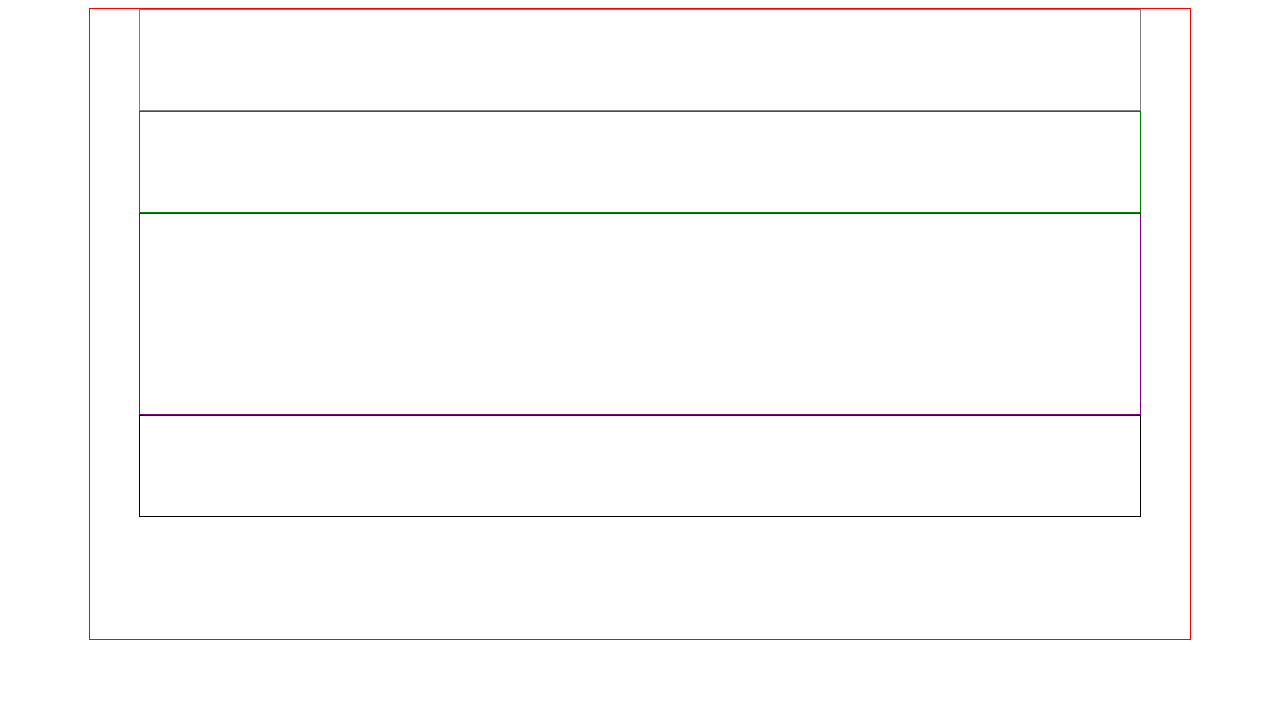
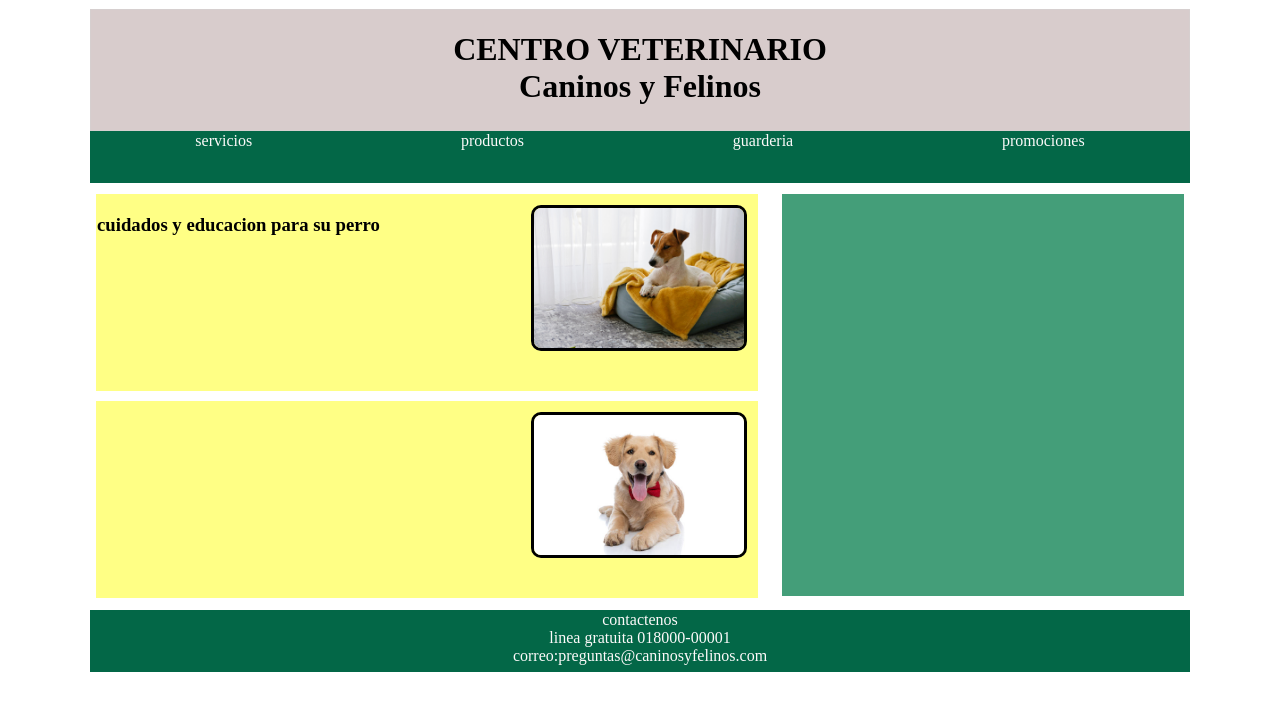
Before and after one commit to frankaguirre/veterinaria, a plain HTML site: page docs/index.html in a window 1280 px wide. Drawn offline with Linux system fonts and the light colour scheme.

Commit message:
cargando_datos

```diff
--- /dev/null
+++ b/docs/estilos/estilos.css
@@ -0,0 +1,78 @@
+main {
+    border: 1px solid white;
+    height: 630px;
+    width: 1100px;
+    margin: auto;
+}
+
+header{
+    border: 1px solid rgb(214, 207, 207);
+    height: 120px;
+    text-align: center;
+    background-color: rgb(216, 204, 204);
+}
+
+nav{
+    border: 1px solid rgb(3, 103, 71);
+    height: 50px;
+    margin-bottom: 5px;
+    background-color: rgb(3, 103, 71);
+}
+
+section{
+    border: 1px solid white;
+    height: 420px;
+}
+
+footer{
+    border: 1px solid rgb(3, 103, 71);
+    height: 60px;
+    background-color: rgb(3, 103, 71);
+}
+
+aside{
+    border: 1px solid rgb(68, 158, 121);
+    height: 400px;
+    width: 400px;
+    float: right;
+    margin: 5px;
+    background-color: rgb(68, 158, 121);
+}
+article{
+    border: 1px solid rgb(255, 255, 133);
+    height: 195px;
+    width: 660px;
+    float: left;
+    margin: 5px;
+    background-color: rgb(255, 255, 133)
+}
+
+ul li{
+    width: 100px;
+    display: inline-block;
+    margin-right: 10px;
+    font-family: 'Roboto', sans-serif;
+}
+
+article img{
+    border: 3px solid black;
+    height: 140px;
+    float: right;
+    margin: 10px;
+    border-radius: 10px;
+}
+
+footer{
+    text-align: center;
+
+}
+
+.contenedor{
+    justify-content: space-around;
+    display: flex;
+;
+}
+
+.elementos{
+
+}
--- a/docs/index.html
+++ b/docs/index.html
@@ -2,21 +2,34 @@
 <html lang="es">
     <head>
         <meta charset="UTF-8">
-    <meta http-equiv="X-UA-compatible" content="IE=edge">
+        <meta http-equiv="X-UA-Compatible" content="IE=edge">
         <meta name="viewport" content="width=device-width, initial-scale=1.0">
-    <title>veterinaria</title>
-    <link rel="stylesheet" href="style.css">
+        <link rel="stylesheet" href="estilos/estilos.css">
+        <link rel="preconnect" href="https://fonts.googleapis.com">
+        <link rel="preconnect" href="https://fonts.gstatic.com" crossorigin>
+        <link href="https://fonts.googleapis.com/css2?family=Roboto:wght@100&display=swap" rel="stylesheet">
+        <title>Veterinaria Barranquilla</title>
     </head>
     <body>
         <main>
-        <header> </header>
-        <nav> </nav>
-        <section></section>
-        <footer> </footer>
-
+            <header> <h1>CENTRO VETERINARIO <br> Caninos y Felinos</h1></header>
+            <nav>
+                <div class="contenedor">
+                    <div style="color: #fdfafa ;" class="elemntos">servicios</div>
+                    <div style="color: #fdfafa ;" class="elemntos">productos</div>
+                    <div style="color: #fdfafa;" class="elemntos">guarderia</div>
+                    <div style="color: #fdfafa" class="elemntos">promociones</div>
+                </div>
+            </nav>
+            <section>
+                <aside></aside>
+                <article><img src="img/img.jpg" alt="">
+                    <h1>cuidados y educacion para su perro</h1>
+                </article>
+                <article><img src="img/img2.jpg" alt=""></article>
+            </section>
+            <footer style="color: #fdfafa;">contactenos <br> linea gratuita 018000-00001 <br>
+                correo:preguntas@caninosyfelinos.com</footer>
         </main>
-
-
-
     </body>
 </html>
--- a/docs/style.css
+++ /dev/null
@@ -1,34 +0,0 @@
-main{
-    border: 1px solid #FF0000;
-    height:630px;
-    width:1100px;
-    margin: auto;
-}
-header{
-    border: 1px solid #808080;
-    height: 100px;
-    width:1000px;
-    margin: auto;
-
-}
-nav{
-    border: 1px solid #008000;
-    height: 100px;
-    width:1000px;
-    margin: auto;
-}
-section{
-    border: 1px solid  #800080;
-    height: 200px;
-    width:1000px;
-    margin: auto;
-}
-footer{
-    border: 1px solid ;
-    height: 100px;
-    width:1000px;
-    margin: auto;
-
-}
-
-}
```
Also changed, not shown: docs/estilos/flex.css (added, +8 -0 lines), docs/flex.html (added, +19 -0 lines), docs/img/img.jpg (added), docs/img/img2.jpg (added). Lines whose indentation alone changed are shown as unchanged.
